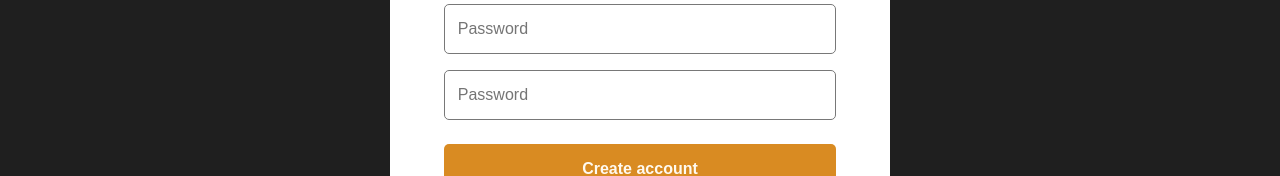
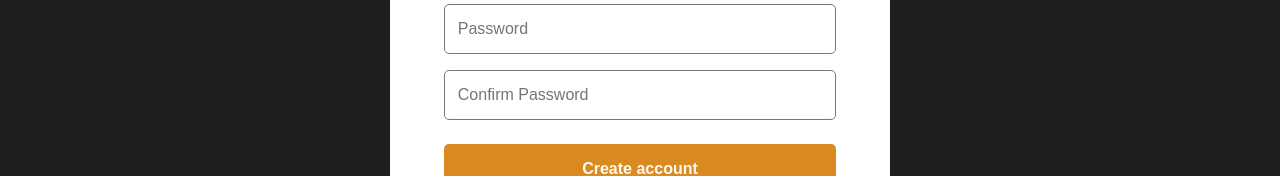
Before and after one commit to DarrylAdigwu/fittrack_app, a React app in the folder client/: page /register in a window 1280 px wide. Shown: the part 386-562 px from the top of the page. Built offline with nearby package versions, Linux system fonts and the light colour scheme; the HTML template or start-up script is replaced by a standard one; a web font is replaced by a local one.

Commit message:
changed login and registration forms

```diff
--- a/client/src/pages/Register.jsx
+++ b/client/src/pages/Register.jsx
@@ -53,7 +53,7 @@ export default function Register () {
           {actionData && actionKey == "invalidPassword" ? <span className="invalid">{actionData[actionKey]}</span> : null}
 
           <label htmlFor="confirm-password"/>
-          <input name="confirm-password" type="password" id="confirm-password" placeholder="Password" autoComplete="off" />
+          <input name="confirm-password" type="password" id="confirm-password" placeholder="Confirm Password" autoComplete="off" />
           {actionData && actionKey == "invalidConfirmPass" ? <span className="invalid">{actionData[actionKey]}</span> : null}
 
           <button type="submit">{isSubmitting ? "Submitting..." : "Create account"}</button>
```
